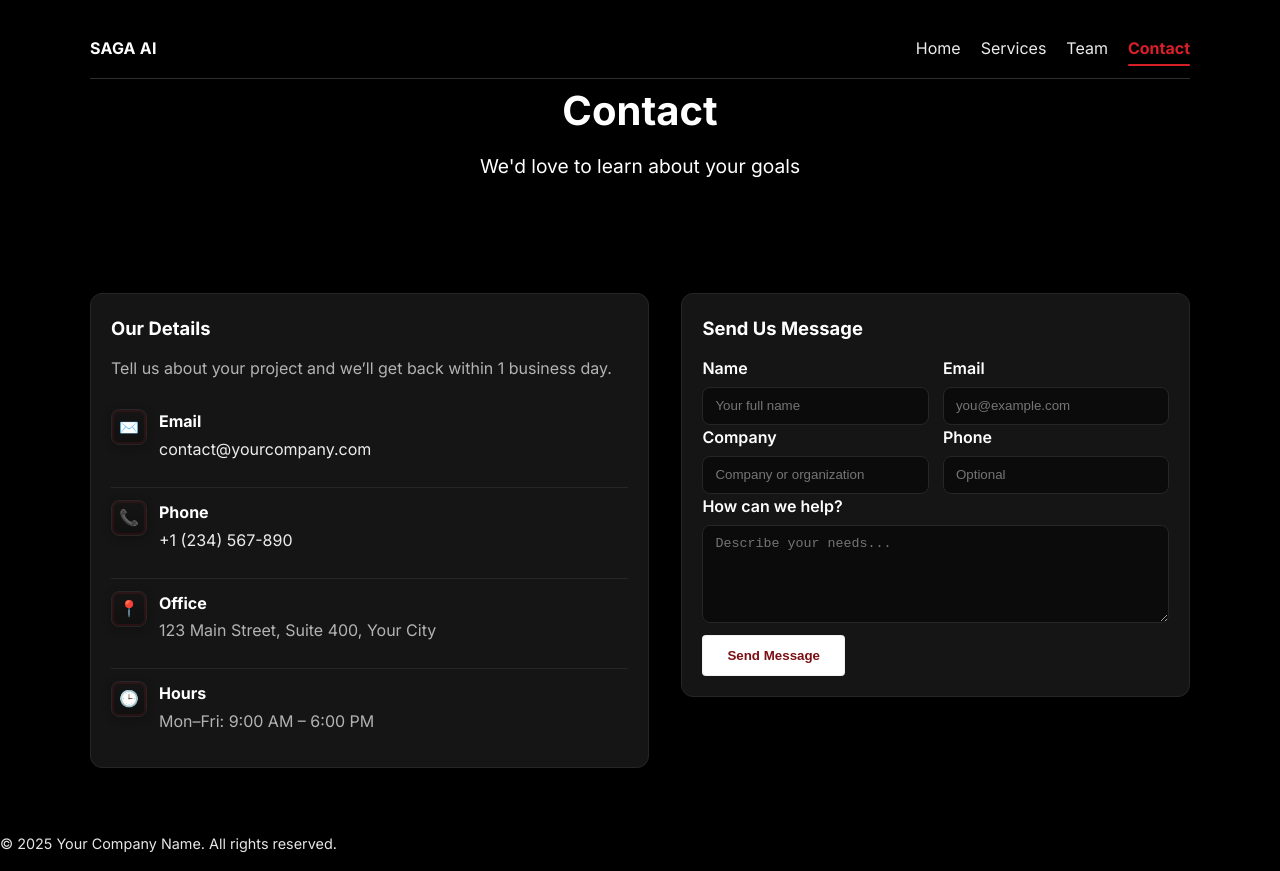
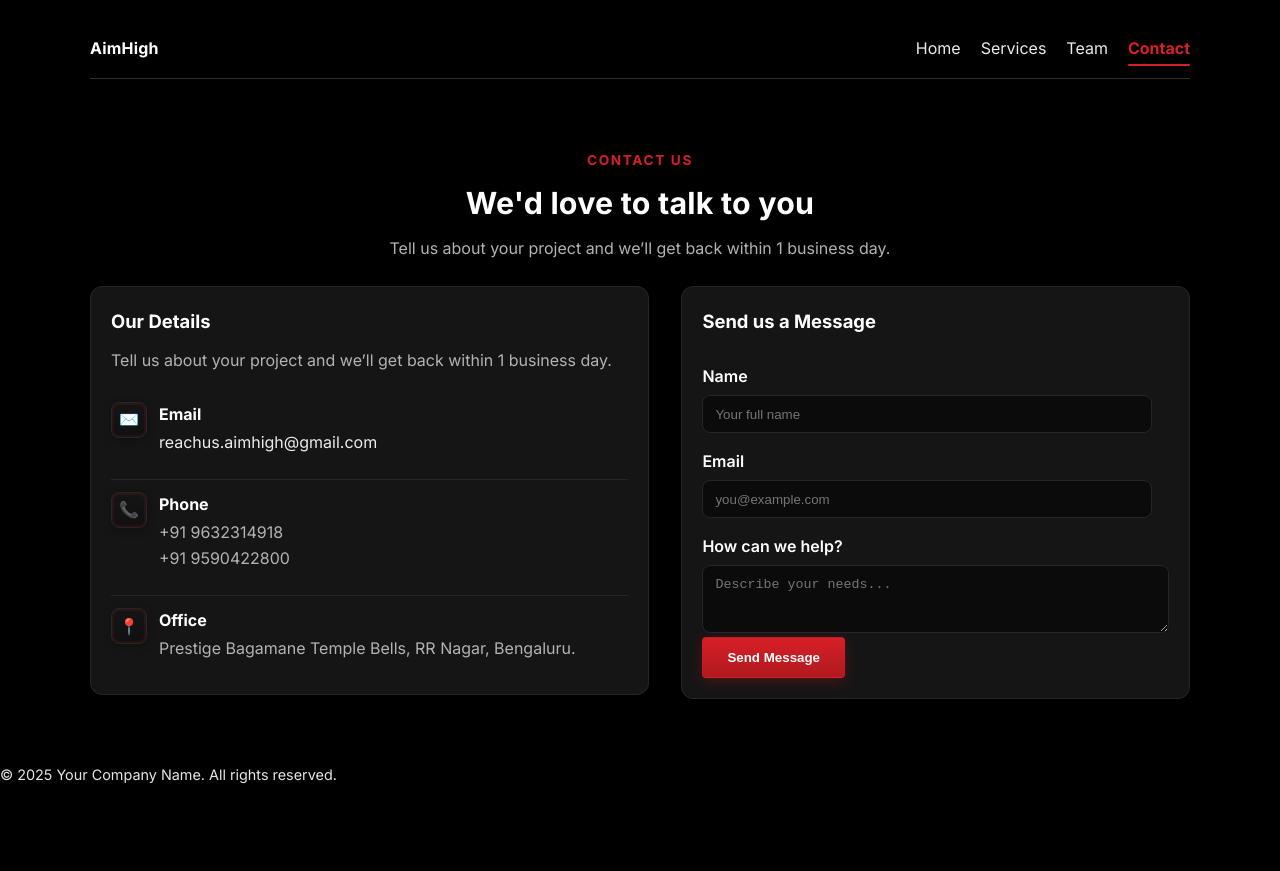
Before and after one commit to saddyrockz25/company_website, a website: page contact.html in a window 1280 px wide. After the commit the page ends 802 px from the top, so only its background shows below. Drawn offline with Linux system fonts and the light colour scheme.

Commit message:
Updated Team and Contacts pages

```diff
--- a/contact.html
+++ b/contact.html
@@ -13,7 +13,7 @@
   <header class="hero hero--compact">
     <div class="container">
       <nav class="site-nav">
-        <a class="brand" href="index.html">SAGA AI</a>
+        <a class="brand" href="index.html">AimHigh</a>
         <ul>
           <li><a href="index.html">Home</a></li>
           <li><a href="services.html">Services</a></li>
@@ -21,13 +21,14 @@
           <li><a class="active" href="contact.html">Contact</a></li>
         </ul>
       </nav>
-      <h1>Contact</h1>
-      <p>We'd love to learn about your goals</p>
     </div>
   </header>
 
   <section class="contact">
     <div class="container">
+      <span class="contact-section-badge">Contact Us</span>
+      <h2 class="contact-section-caption">We'd love to talk to you</h2>
+      <p class="contact-section-desc">Tell us about your project and we’ll get back within 1 business day.</p>
       <div class="contact-grid">
         <div class="contact-details contact-card">
           <h3 class="card-title-heading">Our Details</h3>
@@ -37,60 +38,48 @@
               <div class="box-icon" aria-hidden="true">✉️</div>
               <div>
                 <div class="item-title">Email</div>
-                <a href="mailto:contact@yourcompany.com">contact@yourcompany.com</a>
+                <a href="mailto:reachus.aimhigh@gmail.com">reachus.aimhigh@gmail.com</a>
               </div>
             </li>
             <li>
               <div class="box-icon" aria-hidden="true">📞</div>
               <div>
                 <div class="item-title">Phone</div>
-                <a href="tel:+1234567890">+1 (234) 567-890</a>
+                <p >+91 9632314918</p>
+                <p >+91 9590422800</p>
               </div>
             </li>
             <li>
               <div class="box-icon" aria-hidden="true">📍</div>
               <div>
                 <div class="item-title">Office</div>
-                <p>123 Main Street, Suite 400, Your City</p>
-              </div>
-            </li>
-            <li>
-              <div class="box-icon" aria-hidden="true">🕒</div>
-              <div>
-                <div class="item-title">Hours</div>
-                <p>Mon–Fri: 9:00 AM – 6:00 PM</p>
+                <p>Prestige Bagamane Temple Bells, RR Nagar, Bengaluru.</p>
               </div>
             </li>
           </ul>
         </div>
         <div class="contact-card contact-form-card">
-          <h3 class="card-title-heading">Send Us Message</h3>
+          <h3 class="card-title-heading">Send us a Message</h3>
           <form class="contact-form" id="contactForm" action="#" method="post">
             <div class="form-row">
               <div class="form-field">
                 <label for="name">Name</label>
-                <input type="text" id="name" name="name" placeholder="Your full name" required />
-              </div>
-              <div class="form-field">
-                <label for="email">Email</label>
-                <input type="email" id="email" name="email" placeholder="you@example.com" required />
+                <input type="text" id="name" name="name" style="width: 450px;" placeholder="Your full name" required />
               </div>
             </div>
             <div class="form-row">
               <div class="form-field">
-                <label for="company">Company</label>
-                <input type="text" id="company" name="company" placeholder="Company or organization" />
-              </div>
-              <div class="form-field">
-                <label for="phone">Phone</label>
-                <input type="tel" id="phone" name="phone" placeholder="Optional" />
+                <label for="email">Email</label>
+                <input type="email" id="email" name="email" style="width: 450px;" placeholder="you@example.com" required />
               </div>
             </div>
-            <div class="form-field">
-              <label for="message">How can we help?</label>
-              <textarea id="message" name="message" rows="5" placeholder="Describe your needs..." required></textarea>
-            </div>
-            <button type="submit" class="cta-button">Send Message</button>
+            <!-- <div class="form-row"> -->
+              <div class="form-field" style="padding-top: 1rem;">
+                <label for="message">How can we help?</label>
+                <textarea id="message" name="message" rows="3" placeholder="Describe your needs..." required></textarea>
+              </div>
+            <!-- </div> -->
+            <button type="submit" class="contact-cta-button">Send Message</button>
           </form>
         </div>
       </div>
@@ -105,14 +94,12 @@
         e.preventDefault();
         var name = document.getElementById('name') ? document.getElementById('name').value.trim() : '';
         var email = document.getElementById('email') ? document.getElementById('email').value.trim() : '';
-        var company = document.getElementById('company') ? document.getElementById('company').value.trim() : '';
-        var phone = document.getElementById('phone') ? document.getElementById('phone').value.trim() : '';
         var message = document.getElementById('message') ? document.getElementById('message').value.trim() : '';
 
         fetch('/api/send-email', {
           method: 'POST',
           headers: { 'Content-Type': 'application/json' },
-          body: JSON.stringify({ name, email, company, phone, message })
+          body: JSON.stringify({ name, email, message })
         }).then(function(r) {
           if (!r.ok) throw new Error('Request failed');
           return r.json();
--- a/server.js
+++ b/server.js
@@ -32,7 +32,7 @@ function createTransport() {
 
 app.post('/api/send-email', async (req, res) => {
   try {
-    const { name, email, company, phone, message } = req.body || {};
+    const { name, email, message } = req.body || {};
     const to = process.env.TO_EMAIL || 'ganeshtp92@gmail.com';
 
     const transporter = createTransport();
@@ -40,8 +40,6 @@ app.post('/api/send-email', async (req, res) => {
     const text = [
       `Name: ${name || ''}`,
       `Email: ${email || ''}`,
-      `Company: ${company || ''}`,
-      `Phone: ${phone || ''}`,
       '',
       'Message:',
       message || ''
--- a/style.css
+++ b/style.css
@@ -460,7 +460,7 @@
   }
 
   /* Contact page */
-  .contact .container { text-align: left; }
+  .contact { text-align: center; }
   .contact .contact-grid {
     display: grid;
     grid-template-columns: 1fr;
@@ -482,6 +482,7 @@
     display: grid;
     grid-template-columns: 1fr;
     gap: 0.75rem;
+    text-align: left;
   }
   .contact .contact-list li {
     display: grid;
@@ -521,6 +522,7 @@
     border-radius: 12px;
     padding: 1rem;
     box-shadow: 0 2px 12px rgba(0,0,0,0.25);
+    text-align: left;
   }
   @media (min-width: 900px) { .contact .contact-card { padding: 1.25rem; } }
   .contact .card-title-heading {
@@ -533,6 +535,7 @@
     display: grid;
     grid-template-columns: 1fr;
     gap: 0.75rem;
+    padding-top: 1rem;
   }
   @media (min-width: 768px) {
     .contact .contact-form .form-row { grid-template-columns: 1fr 1fr; gap: 0.9rem; }
@@ -687,7 +690,7 @@
   }
 
   /* Team page */
-  .team { padding: 2.25rem 0 3rem 0; background: #000000; }
+  .team { padding: 2.25rem 0 3rem 0; background: #000000;}
   .team .container { text-align: center; }
   .team .team-grid {
     display: grid;
@@ -725,3 +728,70 @@
   .team-card .team-name { color: #fff; font-size: 1.25rem; margin-top: 0.25rem; }
   .team-card .team-role { color: var(--primary); font-weight: 700; margin: 0.15rem 0 0.5rem 0; }
   .team-card .short-bio { color: var(--muted); }
+  .team-section-badge {
+    display: inline-block;
+    color: var(--primary);
+    text-transform: uppercase;
+    letter-spacing: 0.12em;
+    font-weight: 700;
+    font-size: 0.85rem;
+    margin-bottom: 0.5rem;
+  }
+  .team-section-caption {
+    font-size: 1.9rem;
+    letter-spacing: 0.2px;
+    margin-bottom: 0.5rem;
+    color: #fff;
+  }
+  .team-section-desc {
+    font-size: 1rem;
+    color: var(--muted);
+    margin: 0 auto 1.5rem auto;
+    max-width: 860px;
+  }
+  .contact-section-badge {
+    display: inline-block;
+    color: var(--primary);
+    text-transform: uppercase;
+    letter-spacing: 0.12em;
+    font-weight: 700;
+    font-size: 0.85rem;
+    margin-bottom: 0.5rem;
+  }
+  .contact-section-caption {
+    font-size: 1.9rem;
+    letter-spacing: 0.2px;
+    margin-bottom: 0.5rem;
+    color: #fff;
+  }
+  .contact-section-desc {
+    font-size: 1rem;
+    color: var(--muted);
+    margin: 0 auto 1.5rem auto;
+    max-width: 860px;
+  }
+  .contact-cta-button {
+    display: inline-block;
+    margin-top: 0.25rem;
+  }
+
+  .contact-cta-button {
+    background: var(--white);
+    color: var(--primary-900);
+    padding: 0.75rem 1.5rem;
+    border-radius: 4px;
+    text-decoration: none;
+    font-weight: bold;
+    border: 1px solid rgba(0,0,0,0.05);
+  }
+  .contact-cta-button:hover { background: #f8f8f8; }
+  /* Emphasize hero CTA with the same red as numbered badges */
+  .contact-cta-button {
+    background: linear-gradient(180deg, var(--primary), var(--primary-700));
+    color: #ffffff;
+    border: 1px solid rgba(214,31,38,0.45);
+    box-shadow: 0 4px 14px rgba(214,31,38,0.25);
+  }
+  .contact-cta-button:hover {
+    background: linear-gradient(180deg, var(--primary-700), var(--primary-900));
+  }
```
Also changed, not shown: index.html (+1 -1 lines), services.html (+1 -1 lines), team.html (+4 -3 lines).
